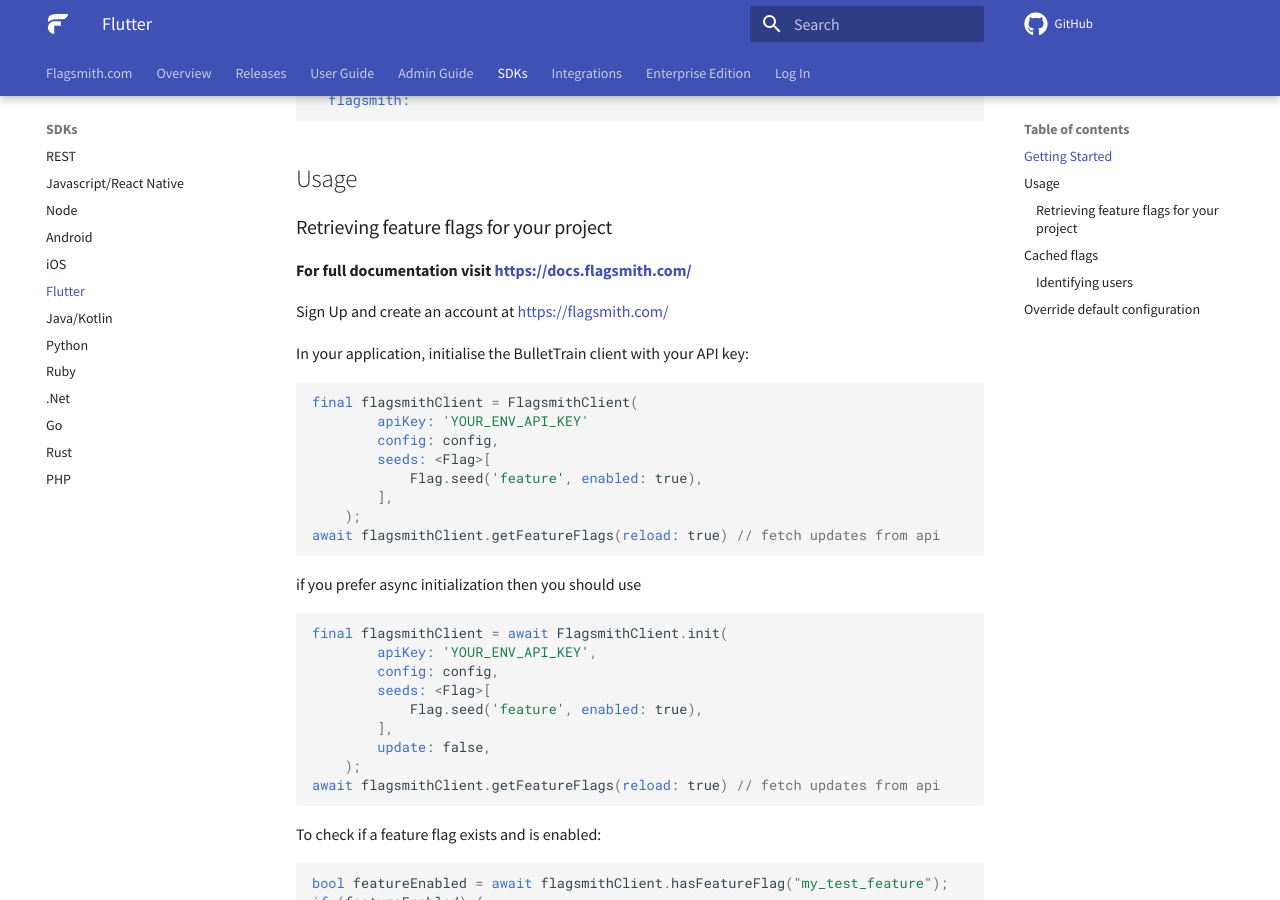
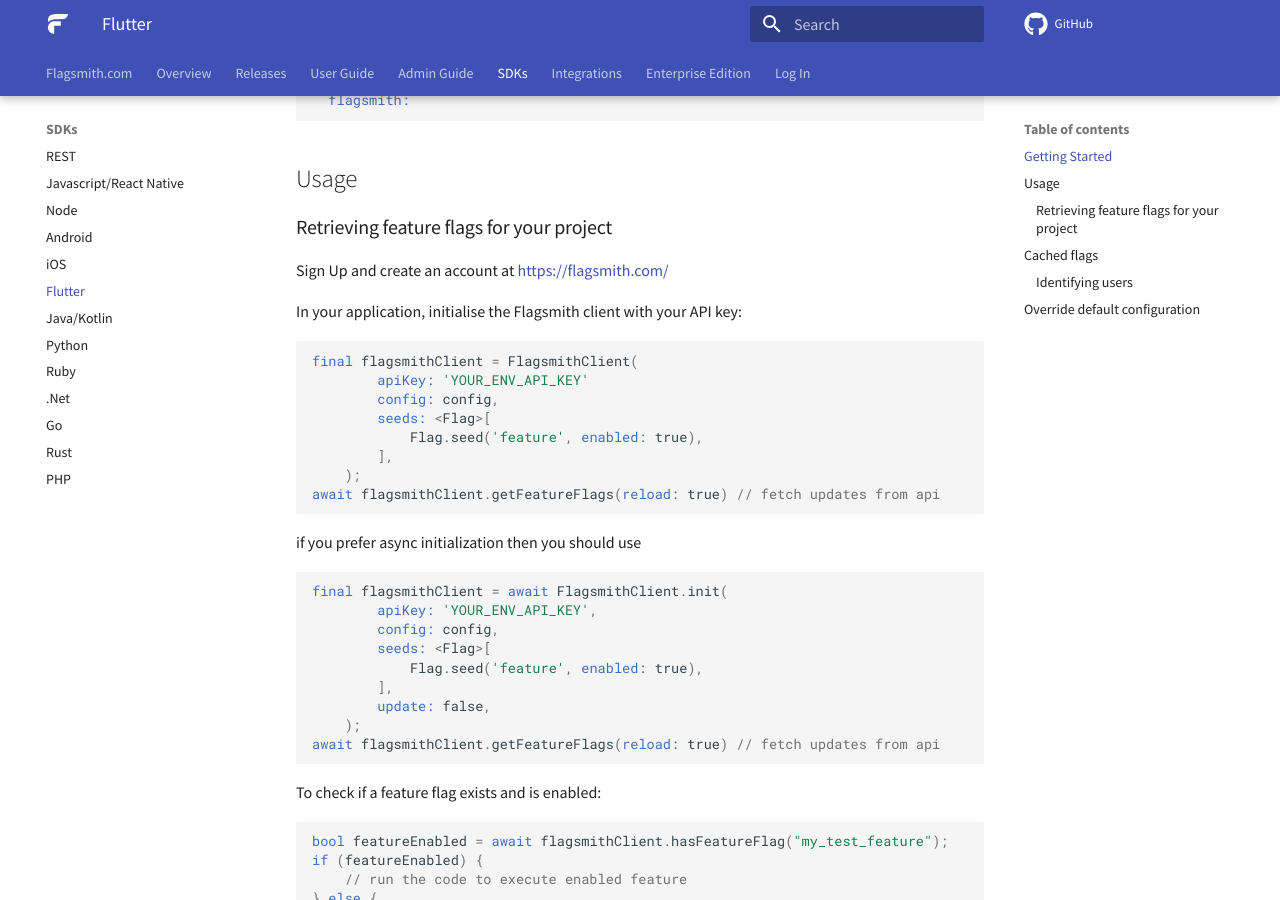
Before and after one commit to Flagsmith/flagsmith-docs, an MkDocs documentation site: the page built from docs/clients/flutter.md, in a window 1280 px wide and 900 px high, scrolled down 324 px. Built offline with MkDocs 1.6.1 and Material for MkDocs 9.7.7, drawn with Linux system fonts in a browser that asks for light colours; comment, search, counter and statistics services are not loaded.

Commit message:
More flutter

````diff
--- a/docs/clients/flutter.md
+++ b/docs/clients/flutter.md
@@ -15,11 +15,9 @@ dependencies:
 
 ### Retrieving feature flags for your project
 
-**For full documentation visit [https://docs.flagsmith.com/](https://docs.flagsmith.com/)**
-
 Sign Up and create an account at [https://flagsmith.com/](https://flagsmith.com/)
 
-In your application, initialise the BulletTrain client with your API key:
+In your application, initialise the Flagsmith client with your API key:
 
 ```dart
 final flagsmithClient = FlagsmithClient(
````
